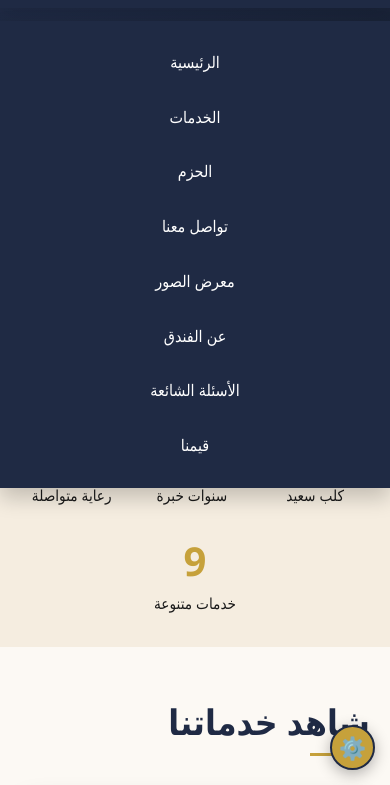
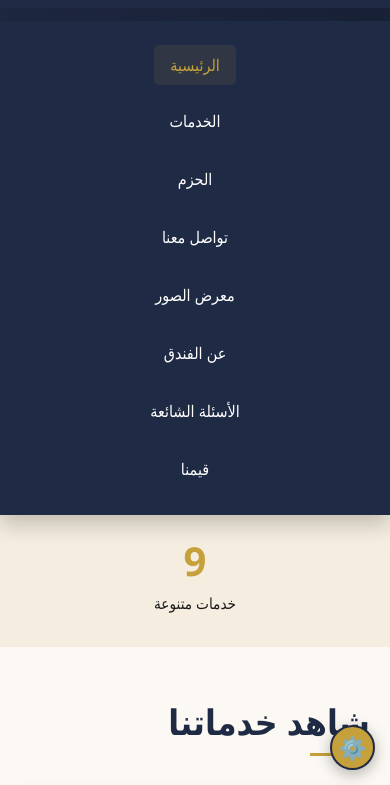
Before and after one commit to icdaiwd/loving_homes_5, a plain HTML site: page index.html in a window 390 px wide. Both pictures are taken after a click on the button 40 px from the left and 33 px from the top of the page. Shown: the part 59-844 px from the top of the page. Drawn offline with Linux system fonts and the light colour scheme.

Commit message:
Update style.css

```diff
--- a/style.css
+++ b/style.css
@@ -2157,3 +2157,82 @@ h2:after {
         font-size: 1rem; /* حجم مناسب للقائمة المنسدلة */
     }
 }
+
+.nav-links {
+    display: flex;
+    gap: 1rem;
+    list-style: none;
+    align-items: center;
+    justify-content: center;
+    flex-wrap: wrap;
+}
+
+.nav-links li {
+    flex: 0 1 auto;
+    min-width: fit-content;
+}
+
+.nav-links a {
+    color: white;
+    text-decoration: none;
+    font-weight: 500;
+    font-size: 1rem;
+    transition: 0.3s;
+    padding: 0.5rem 0.8rem;
+    border-bottom: 2px solid transparent;
+    white-space: nowrap;
+    display: inline-block;
+    text-align: center;
+}
+
+.nav-links a:hover {
+    color: var(--gold-light);
+    border-bottom-color: var(--gold);
+}
+
+.nav-links a.active {
+    color: var(--gold);
+    border-bottom-color: var(--gold);
+}
+
+@media (max-width: 992px) {
+    .nav-links {
+        gap: 0.8rem;
+        justify-content: center;
+    }
+    .nav-links a {
+        font-size: 0.9rem;
+        padding: 0.4rem 0.6rem;
+    }
+}
+
+@media (max-width: 768px) {
+    .nav-links {
+        position: fixed;
+        right: -100%;
+        top: 70px;
+        flex-direction: column;
+        background: var(--navy);
+        width: 100%;
+        text-align: center;
+        transition: 0.3s;
+        padding: 1.5rem 0;
+        gap: 1rem;
+        box-shadow: 0 10px 20px rgba(0,0,0,0.2);
+        flex-wrap: nowrap;
+    }
+    .nav-links.active {
+        right: 0;
+    }
+    .nav-links a {
+        font-size: 1rem;
+        padding: 0.5rem 1rem;
+        width: 100%;
+    }
+    .nav-links a.active {
+        color: var(--gold);
+        border-bottom: none;
+        background: rgba(198, 161, 59, 0.1);
+        border-radius: 5px;
+    }
+}
```
